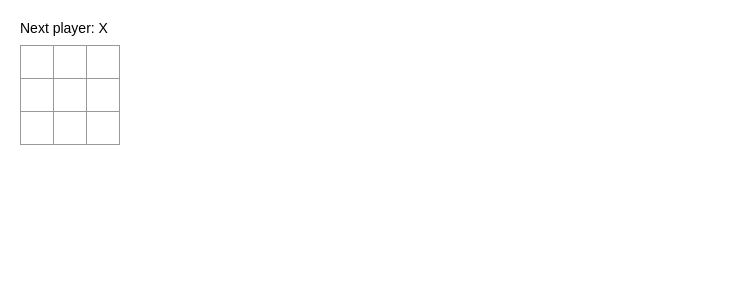
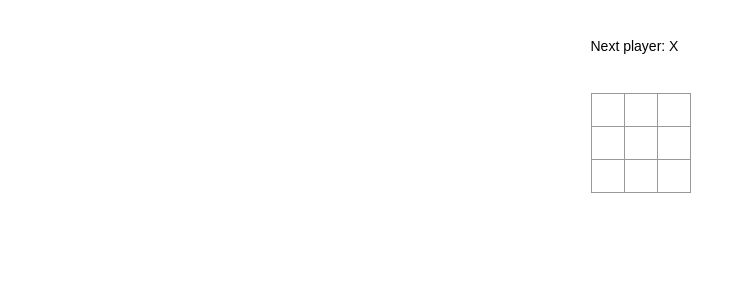
Before and after one commit to jspaaks/tic-tac-toe-react, a React (Create React App) app: page / in a window 1280 px wide. Shown: the top 300 px of the page, without its empty margins (0-734 px from the left). Built offline with nearby package versions, Linux system fonts and the light colour scheme.

Commit message:
updated the styles a bit

```diff
--- a/src/index.css
+++ b/src/index.css
@@ -1,20 +1,15 @@
 body {
   font: 14px "Century Gothic", Futura, sans-serif;
-  margin: 20px;
 }
 
 ol, ul {
-  padding-left: 30px;
+  padding-left: 0px;
 }
 
 .board-row:after {
   clear: both;
   content: "";
   display: table;
-}
-
-.status {
-  margin-bottom: 10px;
 }
 
 .square {
@@ -42,9 +37,33 @@ ol, ul {
 
 .game {
   display: flex;
+  flex-direction: column;
+}
+
+.game-board {
+  display: flex;
   flex-direction: row;
+  align-self: center;
+  margin-top: 30px;
+  margin-bottom: 20px;
 }
 
 .game-info {
-  margin-left: 20px;
+  display: flex;
+  flex-direction: row;
+  align-self: center;
+  min-width: 300px;
 }
+
+.game-info button {
+  width: 300px;
+  height: 2.5em;
+  margin: 4px;
+}
+
+.status {
+  display: flex;
+  flex-direction: row;
+  align-self: center;
+  margin-bottom: 40px;
+}
```
